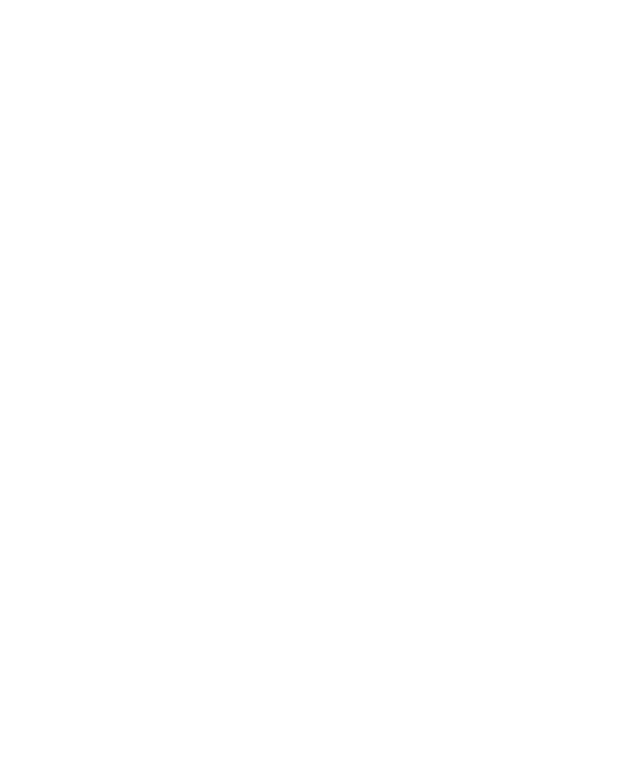
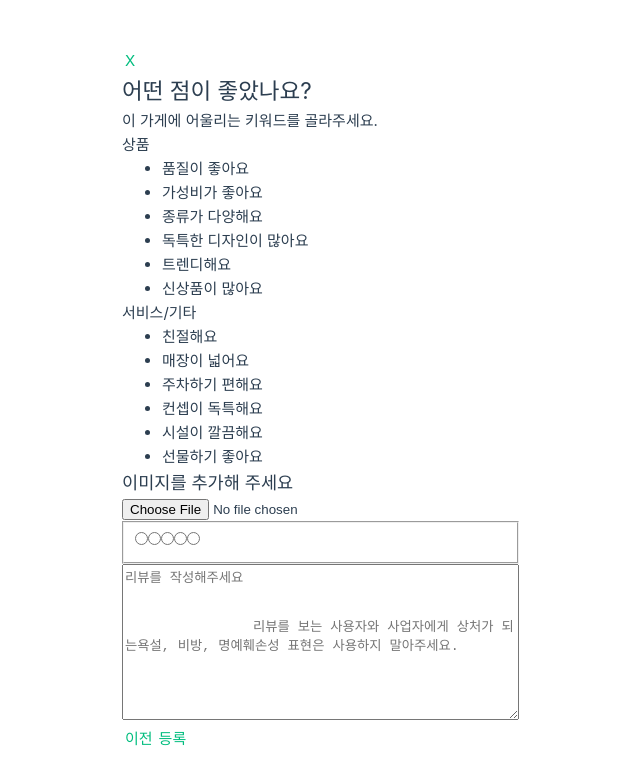
Before and after one commit to Park-Yebun/PopCon, a Vue app in the folder FE/: page /review in a window 1280 px wide. Before the commit this address had no page. Shown: the top 784 px of the page, without its empty margins (121-761 px from the left). Built offline with nearby package versions, Linux system fonts and the light colour scheme.

Commit message:
[Feat][예분] 리뷰페이지 구조 #S10P12C211-325

```diff
--- a/FE/src/router/index.js
+++ b/FE/src/router/index.js
@@ -1,6 +1,7 @@
 import { createRouter, createWebHistory } from 'vue-router'
 import MainView from '@/views/MainView.vue'
 import SearchView from '@/views/SearchView.vue'
+import ReviewView from '@/views/ReviewView.vue'
 
 const router = createRouter({
   history: createWebHistory(import.meta.env.BASE_URL),
@@ -15,6 +16,11 @@
       name: 'search',
       component: SearchView
     },
+    {
+      path: '/review',
+      name: 'review',
+      component: ReviewView
+    },
   ]
 })
 
--- /dev/null
+++ b/FE/src/views/ReviewView.vue
@@ -0,0 +1,68 @@
+<template>
+    <div>
+        <div title="뒤로가기 버튼">
+            <a href="#">X</a>
+        </div>
+        <div title="해시태그 선택하기">
+            <div title="안내 멘트">
+                <h2>어떤 점이 좋았나요?</h2>
+                <h4>이 가게에 어울리는 키워드를 골라주세요.</h4>
+            </div>
+            <div title="선택 옵션">
+                <div title="상품">
+                    <h4>상품</h4>
+                    <ul>
+                        <li>품질이 좋아요</li>
+                        <li>가성비가 좋아요</li>
+                        <li>종류가 다양해요</li>
+                        <li>독특한 디자인이 많아요</li>
+                        <li>트렌디해요</li>
+                        <li>신상품이 많아요</li>
+                    </ul>
+                </div>
+                <div title="서비스/기타">
+                    <h4>서비스/기타</h4>
+                    <ul>
+                        <li>친절해요</li>
+                        <li>매장이 넓어요</li>
+                        <li>주차하기 편해요</li>
+                        <li>컨셉이 독특해요</li>
+                        <li>시설이 깔끔해요</li>
+                        <li>선물하기 좋아요</li>
+                    </ul>
+                </div>
+            </div>
+        </div>
+        <div title="이미지 첨부">
+            <h3>이미지를 추가해 주세요</h3>
+            <input type="file" name="" id="">
+        </div>
+        <form title="리뷰 작성">
+            <div title="별점 레이팅">
+                <fieldset>
+                    <input type="radio" value="1">
+                    <input type="radio" value="2">
+                    <input type="radio" value="3">
+                    <input type="radio" value="4">
+                    <input type="radio" value="5">
+                </fieldset>
+            </div>
+            <div>
+                <textarea name="" id="" cols="47" rows="10" placeholder="리뷰를 작성해주세요&#13;&#10;&#13;&#10;
+                리뷰를 보는 사용자와 사업자에게 상처가 되는욕설, 비방, 명예훼손성 표현은 사용하지 말아주세요."></textarea>
+            </div>
+        </form>
+        <div title="하단 버튼">
+            <a href="#">이전</a>
+            <a href="#">등록</a>
+        </div>
+    </div>
+</template>
+
+<script setup>
+
+</script>
+
+<style>
+
+</style>
```
